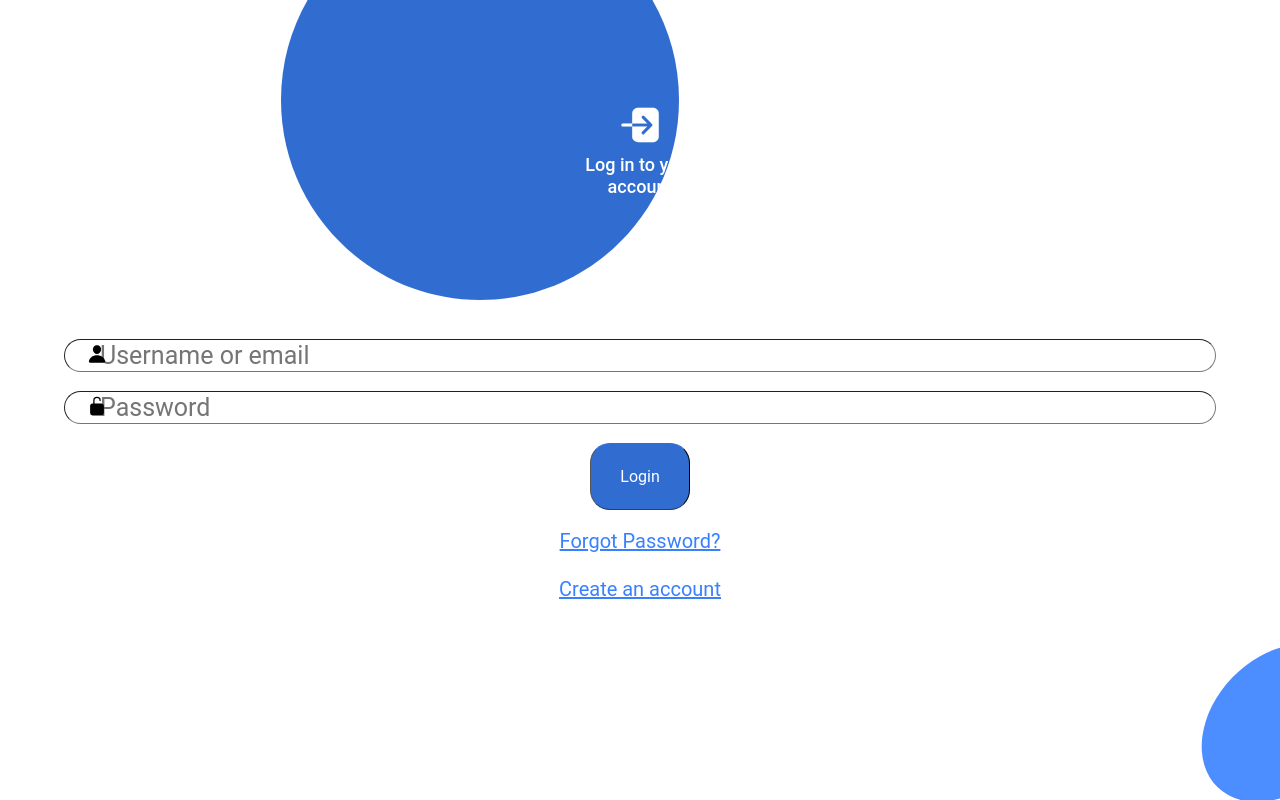
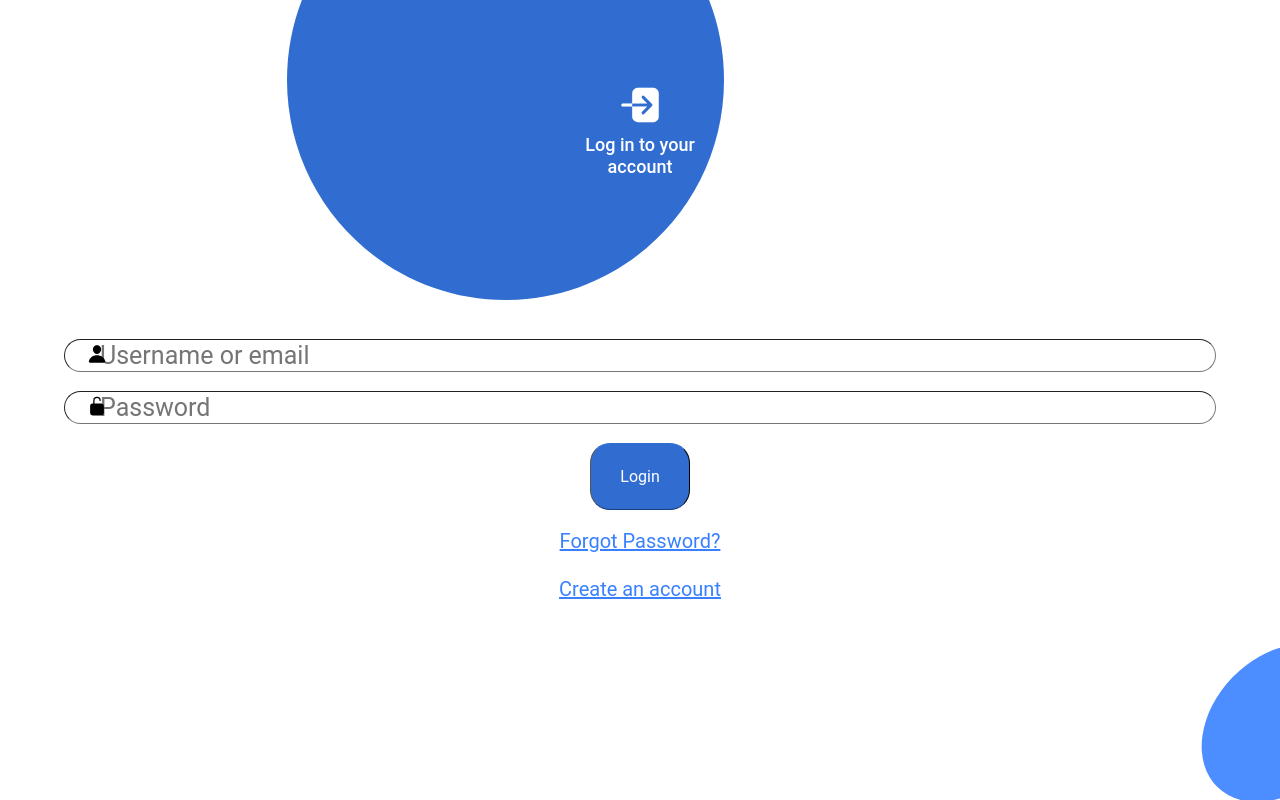
Before and after one commit to tharikrizan/RajyaOsusalaApp, a React (Create React App) app: page /login in a window 1280 px wide. Built offline with nearby package versions, Linux system fonts and the light colour scheme.

Commit message:
Updated the login page bubble positions

```diff
--- a/src/pages/Lakshan/Pages/ForgotPassword.tsx
+++ b/src/pages/Lakshan/Pages/ForgotPassword.tsx
@@ -3,10 +3,10 @@ import MainPurpleCircle from "../res/purple-circle.svg";
 import SideMiddleCircle from "../res/side-middle-ciricle.svg";
 import BottomRightCircle from "../res/bottom-right-circle.svg";
 
-import { person, logIn } from "ionicons/icons";
-import { Link } from "react-router-dom";
+import {person, logIn} from "ionicons/icons";
+import {Link} from "react-router-dom";
 
-import { IonImg, IonIcon } from "@ionic/react";
+import {IonImg, IonIcon} from "@ionic/react";
 
 const PURPLE_COLOR = "#316DD0";
 
@@ -46,13 +46,13 @@ export default function ForgotPassword(props: any) {
                         zIndex: 100,
                     }}
                 >
-          <IonIcon icon={logIn} style={styles.mainBubbleIconText} />
-          <h5 style={{ margin: "auto", width: "120px", textAlign: "center" }}>
+                    <IonIcon icon={logIn} style={styles.mainBubbleIconText}/>
+                    <h5 style={{margin: "auto", width: "120px", textAlign: "center"}}>
                         Forgot Password
                     </h5>
                 </div>
 
-        <IonImg src={MainPurpleCircle} style={styles.topLeftBubble} />
+                <IonImg src={MainPurpleCircle} style={styles.topLeftBubble}/>
             </div>
 
             <form
@@ -68,7 +68,7 @@ export default function ForgotPassword(props: any) {
                     justifyContent: "space-between",
                 }}
             >
-        <br />
+                <br/>
 
                 <div>
                     <IonIcon
@@ -98,14 +98,14 @@ export default function ForgotPassword(props: any) {
                         }}
                     />
                 </div>
-        <br />
-        <br />
+                <br/>
+                <br/>
                 <input
                     type="submit"
                     value="Recover Password"
                     style={styles.buttonStyle}
                 />
-        <br />
+                <br/>
                 <div
                     style={{
                         width: "100%",
@@ -117,7 +117,7 @@ export default function ForgotPassword(props: any) {
                     }}
                 >
                     <Link to="/login">Login</Link>
-          <br />
+                    <br/>
                     <Link to="/register">Create an account</Link>
                 </div>
             </form>
@@ -132,7 +132,7 @@ export default function ForgotPassword(props: any) {
                     position: "relative",
                 }}
             >
-        <IonImg src={SideMiddleCircle} style={styles.rightMiddleBubble} />
+                <IonImg src={SideMiddleCircle} style={styles.rightMiddleBubble}/>
             </div>
 
             <div
@@ -145,7 +145,7 @@ export default function ForgotPassword(props: any) {
                     position: "relative",
                 }}
             >
-        <IonImg src={BottomRightCircle} style={styles.rightBottomBubble} />
+                <IonImg src={BottomRightCircle} style={styles.rightBottomBubble}/>
             </div>
         </div>
     );
@@ -179,9 +179,9 @@ const styles = {
     },
     topLeftBubble: {
         position: "relative",
-    left: "-20%",
-    top: "-25%",
-    height: "100%",
+        right: "18%",
+        bottom: "35%",
+        height: "110%",
         width: "115%",
     },
     rightMiddleBubble: {
--- a/src/pages/Lakshan/Pages/LoginPage.tsx
+++ b/src/pages/Lakshan/Pages/LoginPage.tsx
@@ -1,12 +1,12 @@
-import React, { FormEvent, useState } from "react";
-import MainPurpleCircle from "../res/purple-circle.svg";
+import React, {FormEvent, useState} from "react";
 import SideMiddleCircle from "../res/side-middle-ciricle.svg";
 import BottomRightCircle from "../res/bottom-right-circle.svg";
 
-import { person, logIn, lockOpen } from "ionicons/icons";
-import { Link } from "react-router-dom";
+import {lockOpen, person} from "ionicons/icons";
+import {Link} from "react-router-dom";
 
-import { IonImg, IonIcon } from "@ionic/react";
+import {IonIcon, IonImg} from "@ionic/react";
+import {topHeaderBubble} from "./LoginPageTopBubble";
 
 const PURPLE_COLOR = "#316DD0";
 
@@ -43,7 +43,6 @@ export default function LoginPage(props: any) {
       setPasswordError("");
     }
   };
-
     return (
     <div
         style={{
@@ -53,53 +52,7 @@ export default function LoginPage(props: any) {
             color: "#000000",
         }}
     >
-      <div
-        style={{
-          backgroundColor: "#FFFFFF",
-          width: "100%",
-          height: "50%",
-          marginBottom: "-80px",
-          color: "#000000",
-          position: "relative",
-        }}
-      >
-        <div
-          style={{
-            position: "absolute",
-            top: "100px",
-            color: "#FFFFFF",
-            margin: "auto",
-            width: "100%",
-            zIndex: 100,
-          }}
-        >
-          <IonIcon
-            icon={logIn}
-            style={{
-              color: "#FFFFFF",
-              zIndex: 100,
-              height: "50px",
-              width: "100%",
-              margin: "auto",
-            }}
-          />
-          <h5 style={{ margin: "auto", width: "120px", textAlign: "center" }}>
-            Log in to your account
-          </h5>
-        </div>
-
-        <IonImg
-          src={MainPurpleCircle}
-          style={{
-            position: "relative",
-            left: "-20%",
-            top: "-25%",
-            height: "100%",
-            width: "115%",
-            fill: "#000000",
-          }}
-        />
-      </div>
+        {topHeaderBubble}
 
         <form
             action="/login"
@@ -115,9 +68,9 @@ export default function LoginPage(props: any) {
                 zIndex: 2,
             }}
         >
-        <br />
+            <br/>
 
-        <div style={{ position: "relative" }}>
+            <div style={{position: "relative"}}>
                 <IonIcon
                     icon={person}
                     style={{
@@ -150,8 +103,8 @@ export default function LoginPage(props: any) {
                     <span style={styles.errorStyle}>{usernameError}</span>
                 )}
             </div>
-        <br />
-        <div style={{ position: "relative" }}>
+            <br/>
+            <div style={{position: "relative"}}>
                 <IonIcon
                     icon={lockOpen}
                     slot="start"
@@ -187,7 +140,7 @@ export default function LoginPage(props: any) {
                 )}
             </div>
 
-        <br />
+            <br/>
             <input
                 type="submit"
                 value="Login"
@@ -202,7 +155,7 @@ export default function LoginPage(props: any) {
                     width: "100px",
                 }}
             />
-        <br />
+            <br/>
             <div
                 style={{
                     width: "100%",
@@ -214,7 +167,7 @@ export default function LoginPage(props: any) {
                 }}
             >
                 <Link to="/forgot">Forgot Password?</Link>
-          <br />
+                <br/>
                 <Link to="/register">Create an account</Link>
             </div>
         </form>
--- /dev/null
+++ b/src/pages/Lakshan/Pages/LoginPageTopBubble.tsx
@@ -0,0 +1,53 @@
+import {IonIcon, IonImg} from "@ionic/react";
+import {logIn} from "ionicons/icons";
+import MainPurpleCircle from "../res/purple-circle.svg";
+import React from "react";
+
+const mainCircleStyle = {
+    position: "relative",
+    right: "18%",
+    bottom: "35%",
+    height: "110%",
+    width: "115%",
+};
+
+export const topHeaderBubble = <div
+    style={{
+        backgroundColor: "#FFFFFF",
+        width: "100%",
+        height: "50%",
+        marginBottom: "-80px",
+        color: "#000000",
+        position: "relative",
+    }}
+>
+    <div
+        style={{
+            position: "absolute",
+            top: "20%",
+            color: "#FFFFFF",
+            margin: "auto",
+            width: "100%",
+            zIndex: 100,
+        }}
+    >
+        <IonIcon
+            icon={logIn}
+            style={{
+                color: "#FFFFFF",
+                zIndex: 100,
+                height: "50px",
+                width: "100%",
+                margin: "auto",
+            }}
+        />
+        <h5 style={{margin: "auto", width: "120px", textAlign: "center"}}>
+            Log in to your account
+        </h5>
+    </div>
+
+    <IonImg
+        src={MainPurpleCircle}
+        style={mainCircleStyle}
+    />
+</div>;
--- a/src/pages/Lakshan/Pages/RegisterPage.tsx
+++ b/src/pages/Lakshan/Pages/RegisterPage.tsx
@@ -45,7 +45,7 @@ export default function RegisterPage(props: any) {
         <div
           style={{
             position: "absolute",
-            top: "100px",
+            top: "25%",
             color: "#FFFFFF",
             margin: "auto",
             width: "100%",
@@ -71,9 +71,9 @@ export default function RegisterPage(props: any) {
           src={MainPurpleCircle}
           style={{
             position: "relative",
-            right: "-13%",
-            top: "-18%",
-            height: "100%",
+            left: "5%",
+            bottom: "25%",
+            height: "110%",
             width: "115%",
           }}
         />
```
Lines whose indentation alone changed are shown as unchanged.
